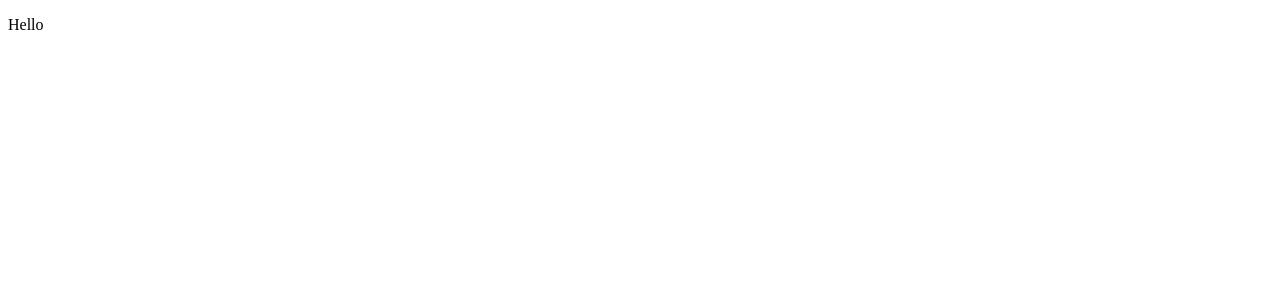
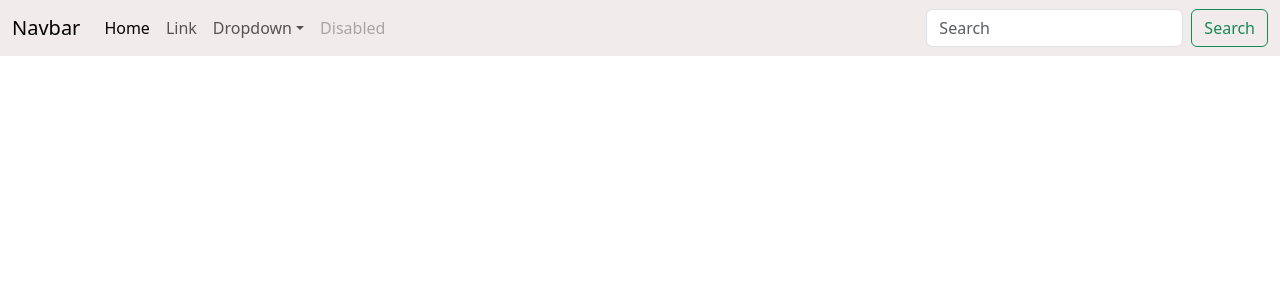
Before and after one commit to maderi21/porfolio, a React (Create React App) app: page / in a window 1280 px wide. Shown: the top 300 px of the page. Built offline with nearby package versions, Linux system fonts and the light colour scheme.

Commit message:
custom scss

```diff
--- a/package.json
+++ b/package.json
@@ -6,9 +6,12 @@
     "@testing-library/jest-dom": "^5.16.5",
     "@testing-library/react": "^13.4.0",
     "@testing-library/user-event": "^13.5.0",
+    "bootstrap": "^5.3.0",
     "react": "^18.2.0",
+    "react-bootstrap": "^2.8.0",
     "react-dom": "^18.2.0",
     "react-scripts": "5.0.1",
+    "sass": "^1.63.6",
     "web-vitals": "^2.1.4"
   },
   "scripts": {
--- a/src/App.js
+++ b/src/App.js
@@ -1,7 +1,11 @@
+import Navbar from "./components/Navbar";
+import "bootstrap/dist/css/bootstrap.min.css";
+import "./custom.scss";
+
 function App() {
   return (
     <div>
-      <p>Hello</p>
+      <Navbar />
     </div>
   );
 }
--- a/src/components/Navbar.jsx
+++ b/src/components/Navbar.jsx
@@ -1,7 +1,85 @@
-import React from "react";
-
 const Navbar = () => {
-  return <div>Navbar</div>;
+  return (
+    <div>
+      <nav class="navbar navbar-expand-lg bg-primary">
+        <div class="container-fluid">
+          <a class="navbar-brand" href="#">
+            Navbar
+          </a>
+          <button
+            class="navbar-toggler"
+            type="button"
+            data-bs-toggle="collapse"
+            data-bs-target="#navbarSupportedContent"
+            aria-controls="navbarSupportedContent"
+            aria-expanded="false"
+            aria-label="Toggle navigation"
+          >
+            <span class="navbar-toggler-icon"></span>
+          </button>
+          <div class="collapse navbar-collapse" id="navbarSupportedContent">
+            <ul class="navbar-nav me-auto mb-2 mb-lg-0">
+              <li class="nav-item">
+                <a class="nav-link active" aria-current="page" href="#">
+                  Home
+                </a>
+              </li>
+              <li class="nav-item">
+                <a class="nav-link" href="#">
+                  Link
+                </a>
+              </li>
+              <li class="nav-item dropdown">
+                <a
+                  class="nav-link dropdown-toggle"
+                  href="#"
+                  role="button"
+                  data-bs-toggle="dropdown"
+                  aria-expanded="false"
+                >
+                  Dropdown
+                </a>
+                <ul class="dropdown-menu">
+                  <li>
+                    <a class="dropdown-item" href="#">
+                      Action
+                    </a>
+                  </li>
+                  <li>
+                    <a class="dropdown-item" href="#">
+                      Another action
+                    </a>
+                  </li>
+                  <li>
+                    <hr class="dropdown-divider" />
+                  </li>
+                  <li>
+                    <a class="dropdown-item" href="#">
+                      Something else here
+                    </a>
+                  </li>
+                </ul>
+              </li>
+              <li class="nav-item">
+                <a class="nav-link disabled">Disabled</a>
+              </li>
+            </ul>
+            <form class="d-flex" role="search">
+              <input
+                class="form-control me-2"
+                type="search"
+                placeholder="Search"
+                aria-label="Search"
+              />
+              <button class="btn btn-outline-success" type="submit">
+                Search
+              </button>
+            </form>
+          </div>
+        </div>
+      </nav>
+    </div>
+  );
 };
 
 export default Navbar;
--- /dev/null
+++ b/src/custom.scss
@@ -0,0 +1,2 @@
+$primary: #f2ebec;
+@import "bootstrap/scss/bootstrap.scss";
```
Also changed, not shown: 1 other file (tests, documents, lock files or other folders).
